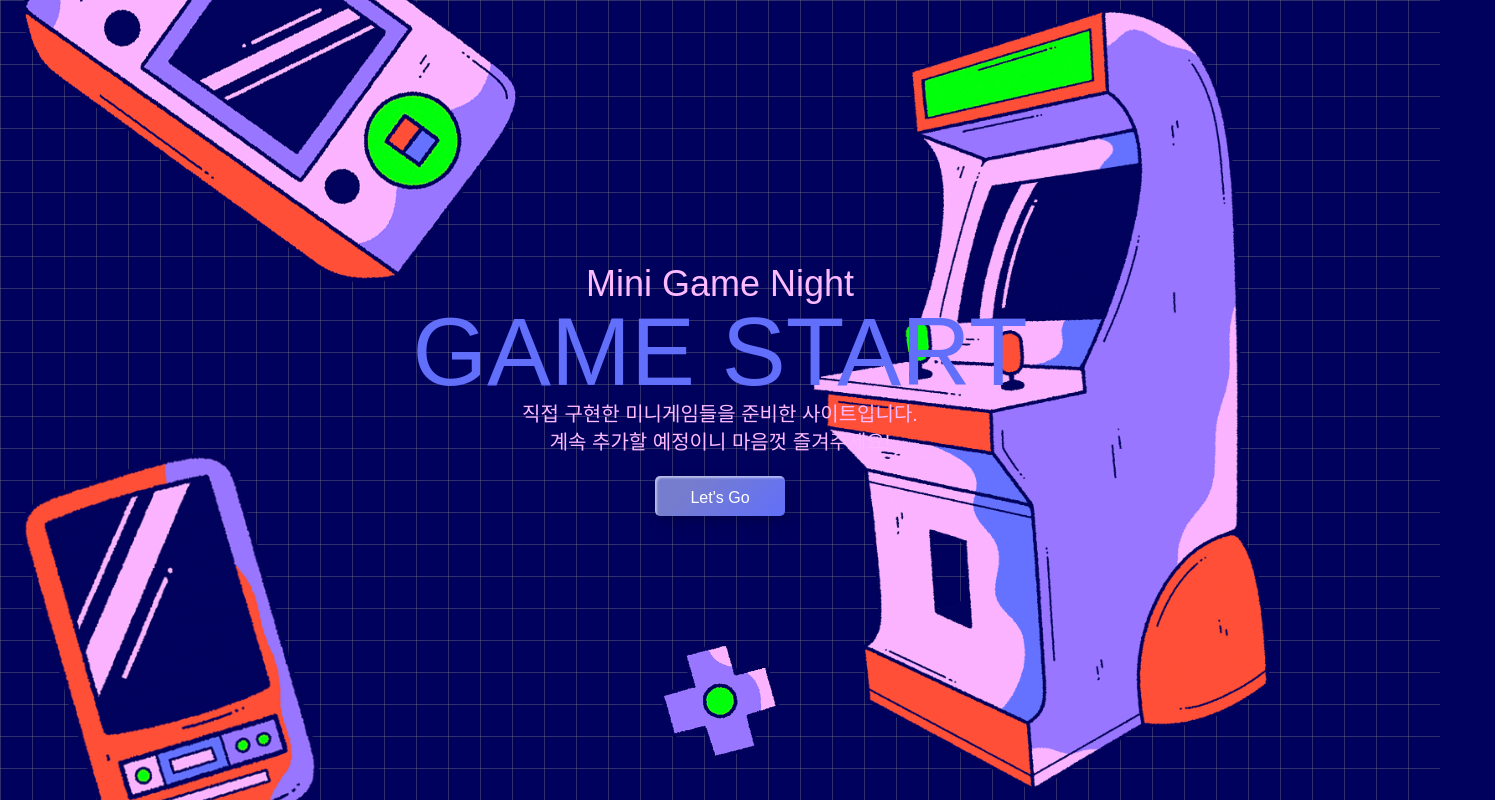
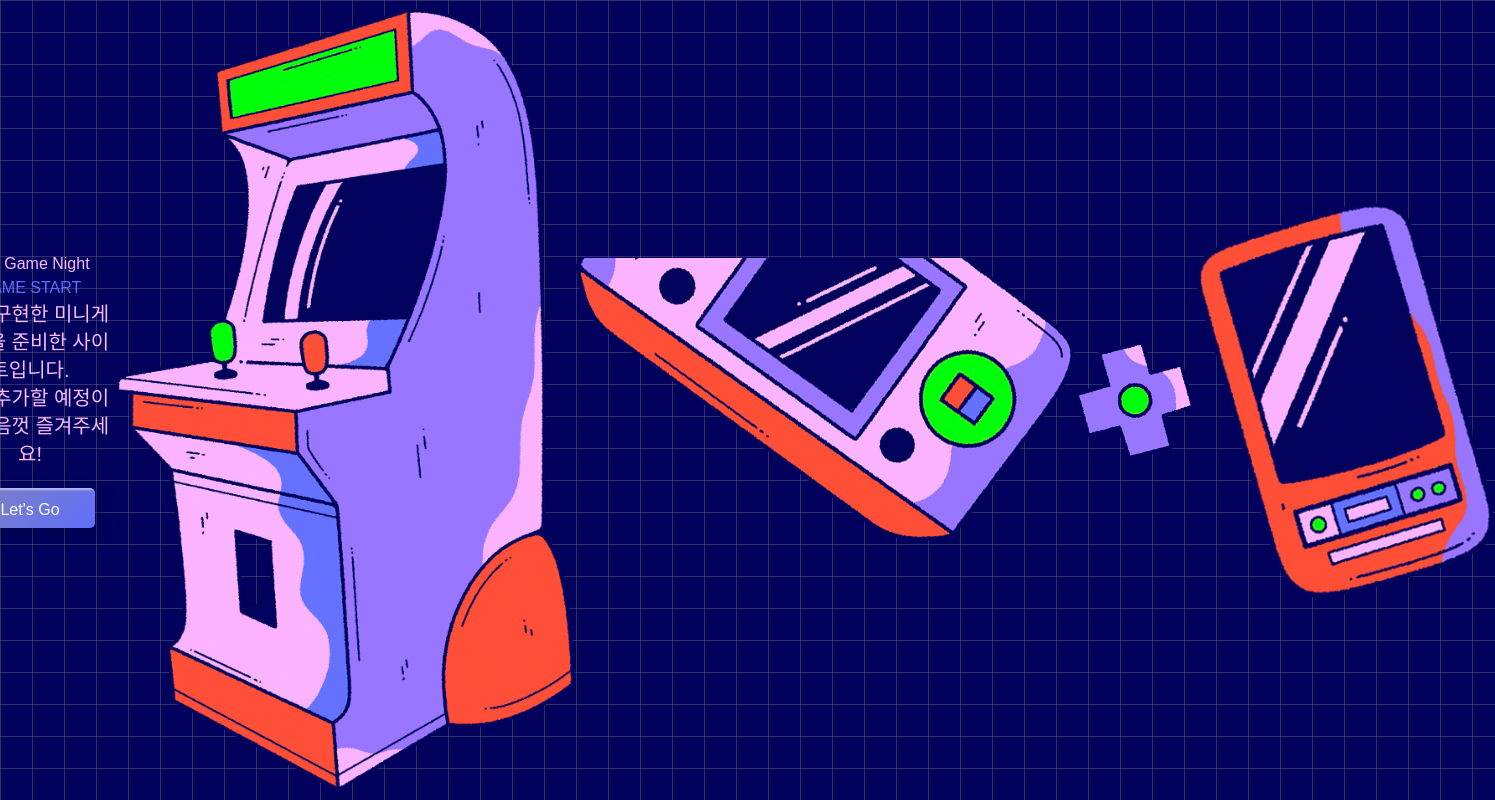
Before and after one commit to JinWan0823/game-project, a Next.js app: page / in a window 1280 px wide. Shown: the top 800 px of the page, 1495 px wide, since content can reach past the window. Built offline with nearby package versions, Linux system fonts and the light colour scheme; a web font is replaced by a local one.

Commit message:
🎨 컴포넌트 분리 / 파일 추가

```diff
--- /dev/null
+++ b/src/_components/CommonBg.tsx
@@ -0,0 +1,40 @@
+import Image from 'next/image';
+
+export default function CommonBg() {
+  return (
+    <>
+      <Image
+        className="dark:invert fixed right-[10px] z-[0]]"
+        src="/bg-big.png"
+        alt="Next.js logo"
+        width={460}
+        height={400}
+        priority
+      />
+      <Image
+        className="dark:invert fixed top-0 left-[20px]"
+        src="/bg-mini.png"
+        alt="Next.js logo"
+        width={500}
+        height={400}
+        priority
+      />
+      <Image
+        className="dark:invert fixed  bottom-[40px]"
+        src="/bg-plus.png"
+        alt="Next.js logo"
+        width={120}
+        height={400}
+        priority
+      />
+      <Image
+        className="dark:invert fixed left-[20px] bottom-[-50px]"
+        src="/bg-phone.png"
+        alt="Next.js logo"
+        width={300}
+        height={400}
+        priority
+      />
+    </>
+  );
+}
--- a/src/components/ListCard.tsx
+++ b/src/_components/ListCard.tsx
@@ -1,6 +1,7 @@
 'use client';
 
 import Image from 'next/image';
+import Link from 'next/link';
 import { useState } from 'react';
 
 interface GameProps {
@@ -32,6 +33,7 @@ export default function ListCard({ game }: GameProps) {
       onMouseMove={handleMouseMove}
       onMouseLeave={handleMouseLeave}
     >
+      <Link href="/applegame">
         <figure className="w-full h-[220px] bg-[#333] overflow-hidden rounded-lg relative">
           <Image
             className="absolute top-1/2 left-1/2 w-[600px] h-[300px] object-cover"
@@ -51,6 +53,7 @@ export default function ListCard({ game }: GameProps) {
           <p className="text-[#333]">Best Score : 10,000</p>
           <p className="text-[#333]">My Score : 600 </p>
         </div>
+      </Link>
     </li>
   );
 }
--- /dev/null
+++ b/src/_components/TitleWrap.tsx
@@ -0,0 +1,12 @@
+interface TitleProps {
+  title: string;
+}
+
+export default function TitleWrap({ title }: TitleProps) {
+  return (
+    <div className="text-center">
+      <h1 className="text-4xl">Mini Game Night</h1>
+      <h2 className="text-8xl point">{title}</h2>
+    </div>
+  );
+}
--- /dev/null
+++ b/src/app/(route)/applegame/page.tsx
@@ -0,0 +1,13 @@
+import TitleWrap from '@/_components/TitleWrap';
+
+export default function AppleGame() {
+  return (
+    <main className="inner w-[1240px] py-[120px] mx-auto z-[99999] flex items-center justify-center">
+      <section className="w-full z-[9999]">
+        <TitleWrap title="APPLE GAME" />
+
+        <p>dfdf</p>
+      </section>
+    </main>
+  );
+}
--- a/src/app/(route)/gamelist/page.tsx
+++ b/src/app/(route)/gamelist/page.tsx
@@ -1,13 +1,12 @@
-import ListCard from '@/components/ListCard';
+import CommonBg from '@/_components/CommonBg';
+import ListCard from '@/_components/ListCard';
+import TitleWrap from '@/_components/TitleWrap';
 
 export default function GameList() {
   return (
-    <main className="inner w-[1240px] py-[120px] mx-auto">
-      <section>
-        <div className="text-center">
-          <h1 className="text-4xl">Mini Game Night</h1>
-          <h2 className="text-8xl point">GAME LIST</h2>
-        </div>
+    <main className="inner w-[1240px] py-[120px] mx-auto z-[99999] flex items-center justify-center">
+      <section className="w-full z-[9999]">
+        <TitleWrap title="GAME LIST" />
 
         <ul className="grid grid-cols-3 gap-6 mt-[36px]">
           <ListCard game="Apple Game" />
@@ -17,6 +16,7 @@ export default function GameList() {
           <ListCard game="Apple Game" />
         </ul>
       </section>
+      <CommonBg />
     </main>
   );
 }
--- a/src/app/page.tsx
+++ b/src/app/page.tsx
@@ -1,8 +1,10 @@
 'use client';
 
-import Image from 'next/image';
 import { useRouter } from 'next/navigation';
 import React from 'react';
+
+import CommonBg from '@/_components/CommonBg';
+import TitleWrap from '@/_components/TitleWrap';
 
 export default function Home() {
   const router = useRouter();
@@ -14,8 +16,7 @@ export default function Home() {
   return (
     <main className="inner w-[1440px] h-[100vh] mx-auto flex items-center justify-center">
       <section className="text-center z-[999]">
-        <h1 className="text-4xl">Mini Game Night</h1>
-        <h2 className="text-8xl point">GAME START</h2>
+        <TitleWrap title="GAME START" />
         <p className="text-xl">
           직접 구현한 미니게임들을 준비한 사이트입니다. <br />
           계속 추가할 예정이니 마음껏 즐겨주세요!
@@ -25,39 +26,7 @@ export default function Home() {
           Let&apos;s Go
         </button>
       </section>
-      <Image
-        className="dark:invert absolute right-[10px] z-[0]]"
-        src="/bg-big.png"
-        alt="Next.js logo"
-        width={460}
-        height={400}
-        priority
-      />
-      <Image
-        className="dark:invert absolute top-0 left-[20px]"
-        src="/bg-mini.png"
-        alt="Next.js logo"
-        width={500}
-        height={400}
-        priority
-      />
-      <Image
-        className="dark:invert absolute  bottom-[40px]"
-        src="/bg-plus.png"
-        alt="Next.js logo"
-        width={120}
-        height={400}
-        priority
-      />
-      <Image
-        className="dark:invert absolute left-[20px] bottom-[-50px]"
-        src="/bg-phone.png"
-        alt="Next.js logo"
-        width={300}
-        height={400}
-        priority
-      />
-      <div />
+      <CommonBg />
     </main>
   );
 }
```
Also changed, not shown: .eslintrc.json. Lines whose indentation alone changed are shown as unchanged.
